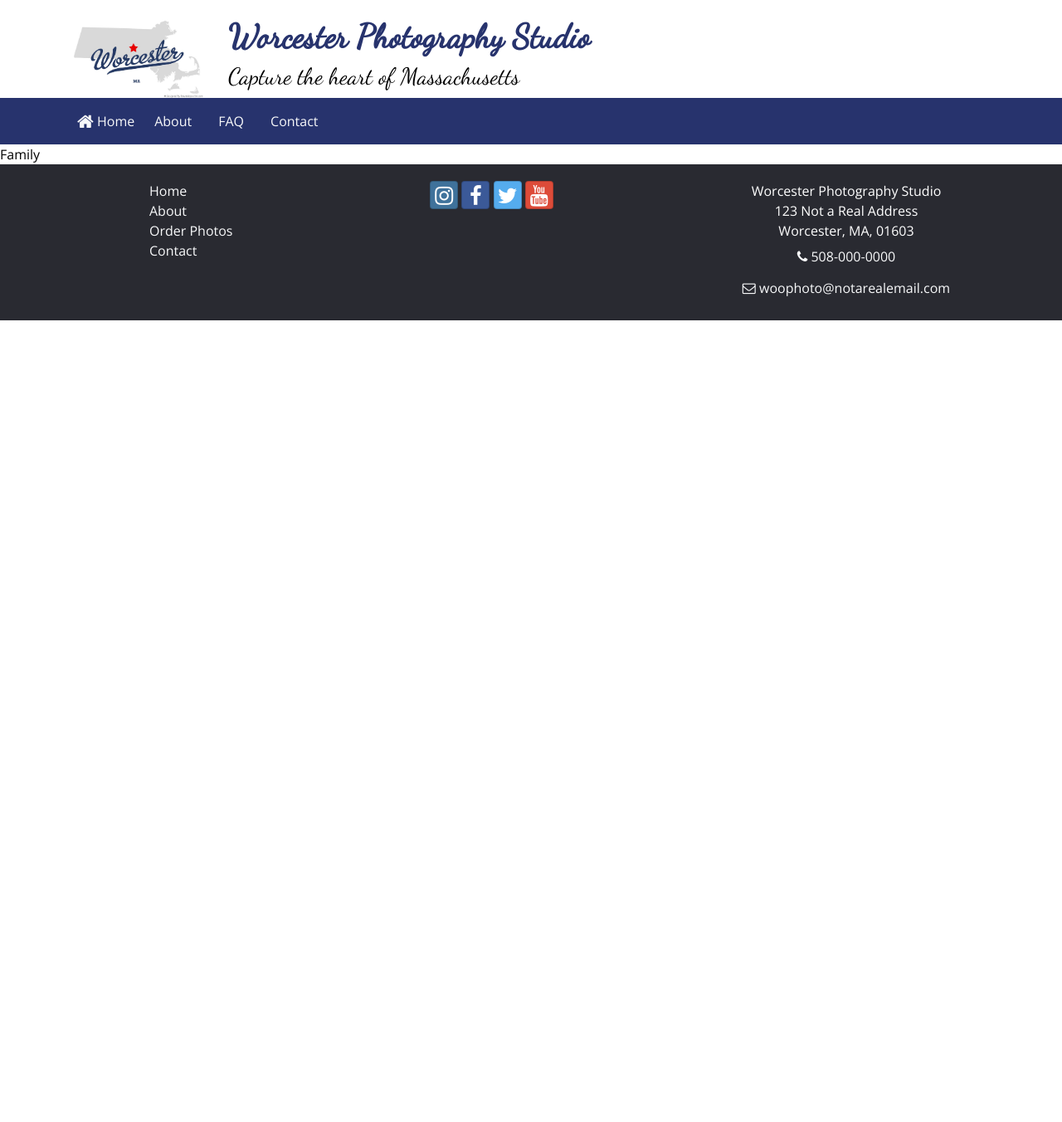
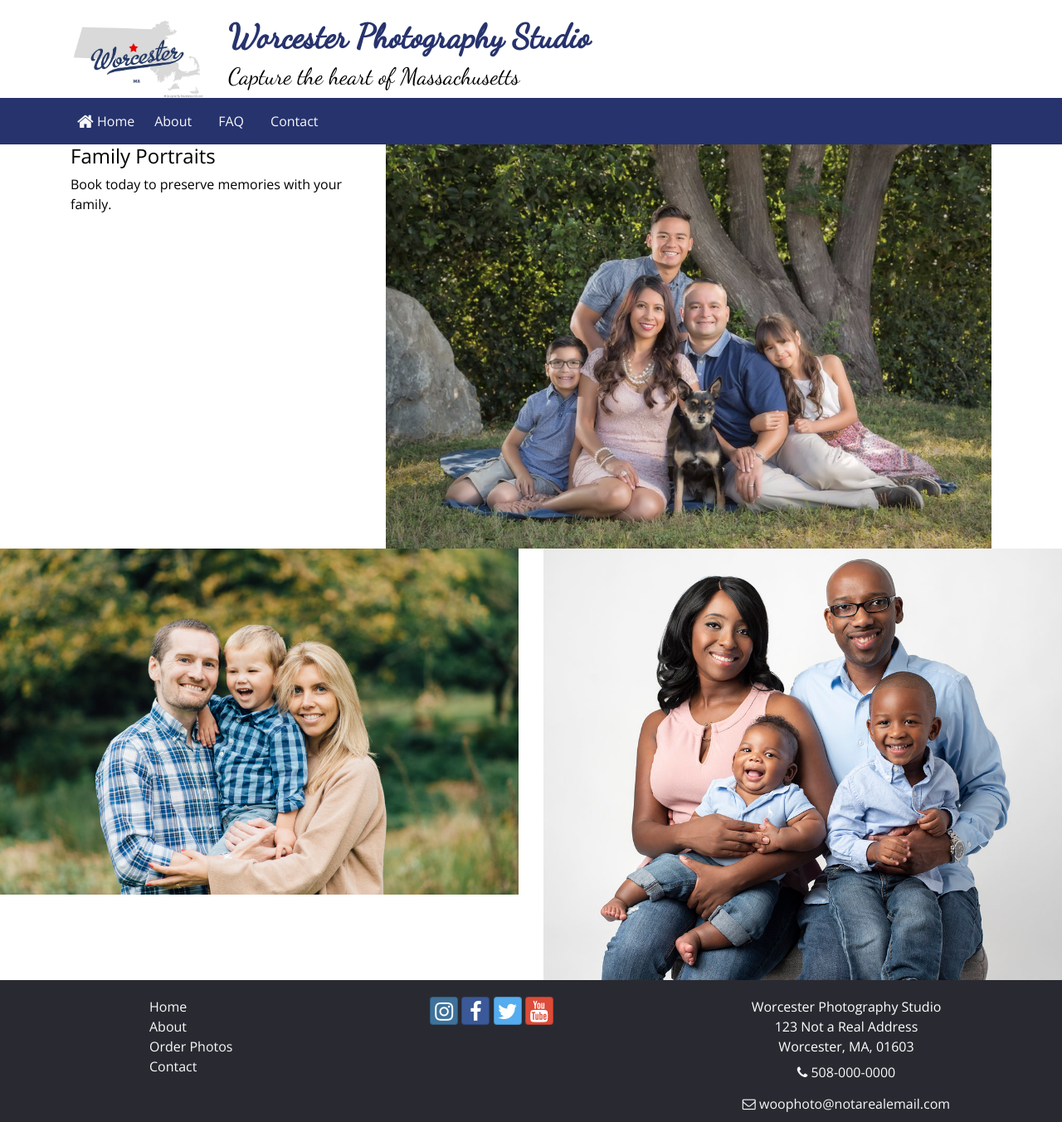
Before and after one commit to mluwong/Bootstrap-Photography-Business-Website, a website: page family.html in a window 1280 px wide. Shown: the whole page at 83% size. Before the commit the page ends 800 px from the top, so only its background shows below. Drawn offline with nearby package versions, Linux system fonts and the light colour scheme.

Commit message:
Family page with photos

```diff
--- a/family.html
+++ b/family.html
@@ -50,7 +50,26 @@
         </div>
     </nav>
 
-    <p>Family</p>
+    <div class="container">
+        <div class="row">
+            <div class="col-sm-4">
+                <h4>Family Portraits</h4>
+                <p>Book today to preserve memories with your family.</p>
+            </div>
+            <div class="col-sm-8">
+                <img class="d-block image-fluid w-100" src="img2/familyportrait2.jpg" alt="Family Portrait" />
+            </div>
+        </div>
+    </div>
+    <div class="row">
+        <div class="col-sm-6">
+            <img class="d-block image-fluid w-100" src="img2/familyportrait3.jpg" alt="Family Portrait" />
+        </div>
+        <div class="col-sm-6">
+            <img class="d-block image-fluid w-100" src="img2/familyportrait4.jpg" alt="Family Portrait" />
+        </div>
+    </div>
+
 
 
     <footer class="site-footer">
```
